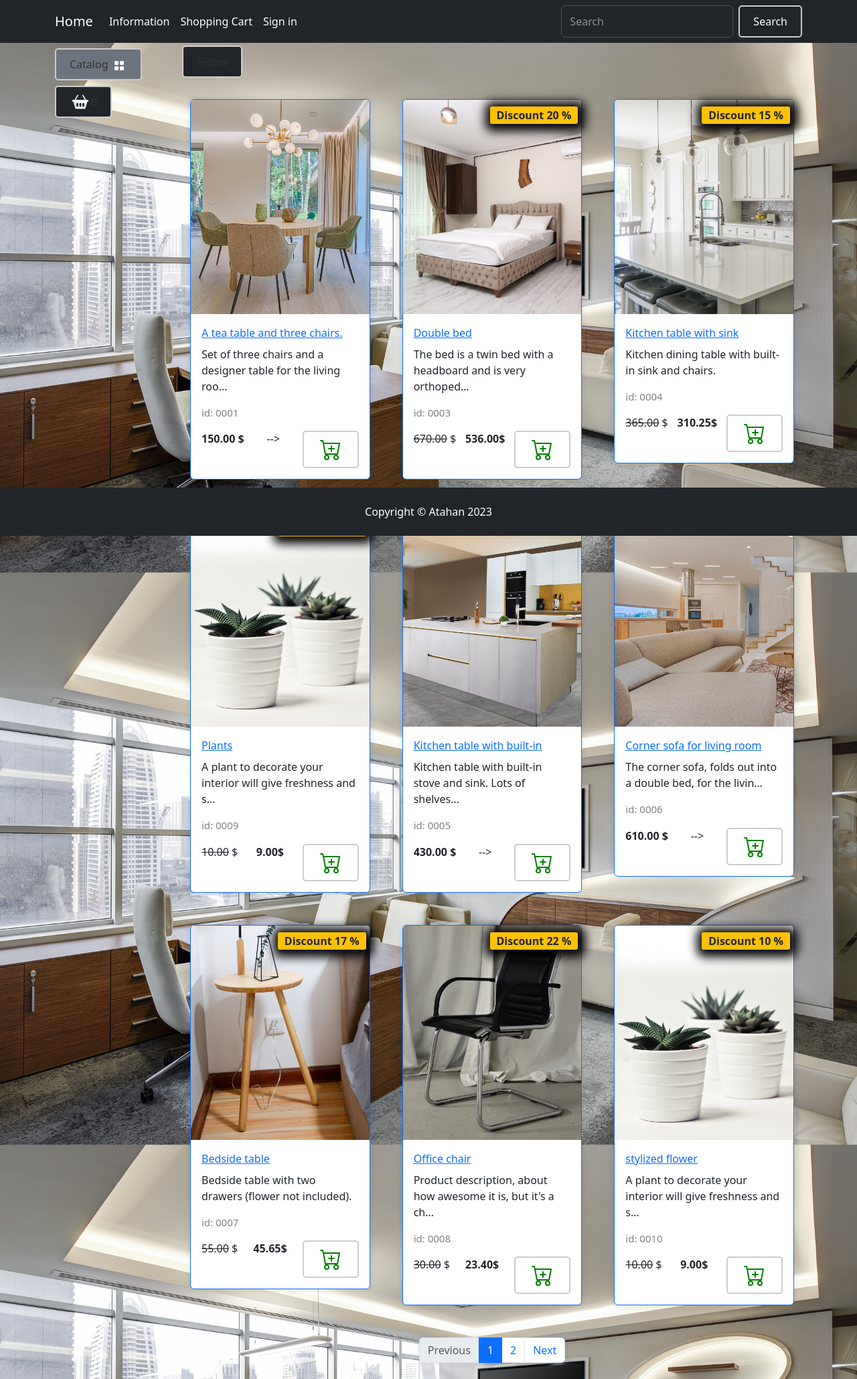
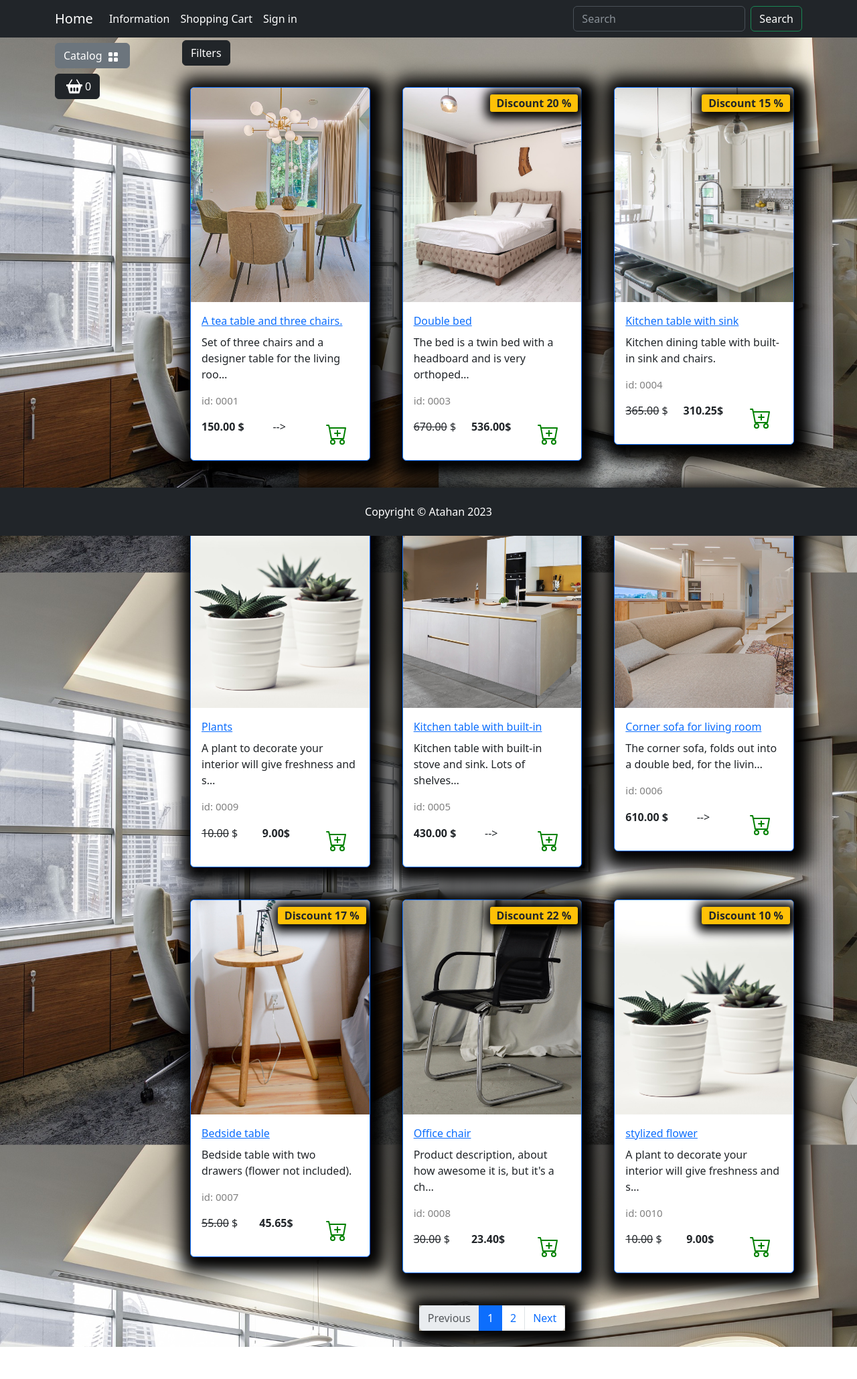
Before and after one commit to Atahan1195/first-shop, a Django app: page /catalog/all/ in a window 1280 px wide. Shown: the whole page at 67% size. After the commit the page ends 2011 px from the top, so only its background shows below. Run offline with Django 5.2, Linux system fonts and the light colour scheme; data comes from the database, SQL or seed files in the repository; data that the repository does not hold is empty; some libraries are stand-ins or nearby versions.

Commit message:
ffffffffffff

```diff
--- a/static/main/css/my_css.css
+++ b/static/main/css/my_css.css
@@ -36,17 +36,3 @@
   border-radius: 15px;
   font-size: 0.7rem;
 }
-
-.custom-shadow {
-    box-shadow: 0px 0px 10px rgba(0, 0, 0, 0.1); /* Добавляем тень блоку */
-}
-
-.btn {
-    text-decoration: none;
-    display: inline-block;
-    padding: 10px 20px;
-    border: 2px solid #ccc;
-    border-radius: 5px;
-    color: #333;
-    transition: all 0.3s ease;
-}
```
Also changed, not shown: main/admin.py (+1 -6 lines).
